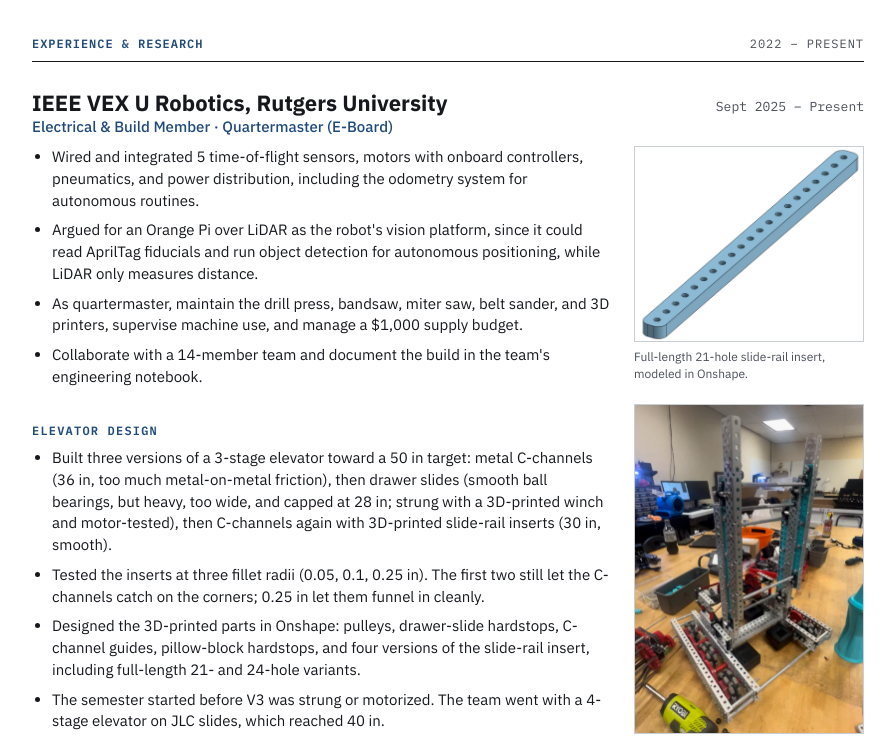
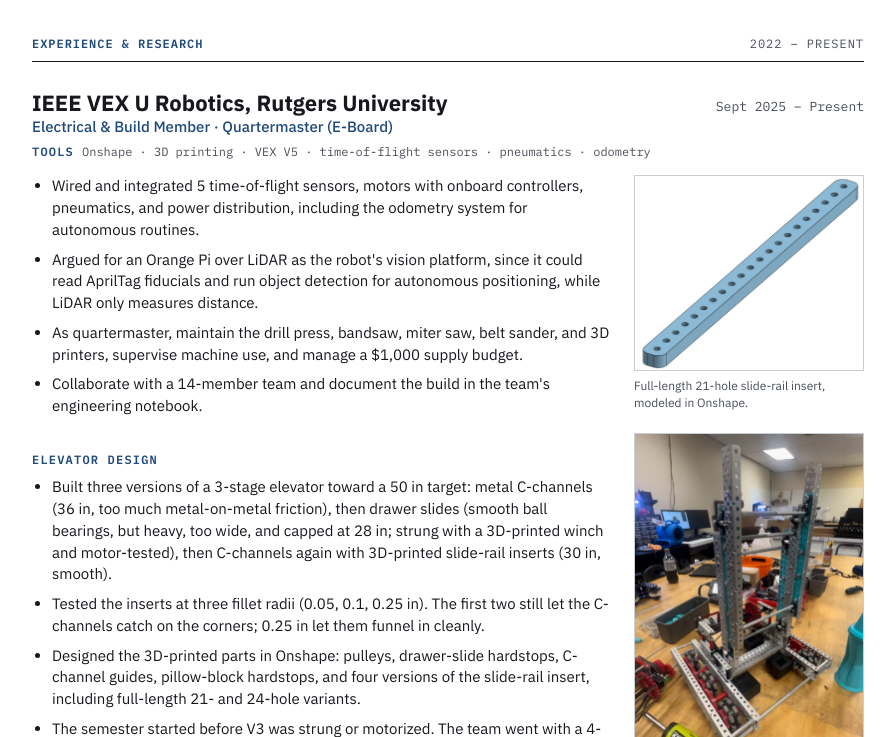
Before and after one commit to jerettdeguzman/jerettdeguzman.github.io, a plain HTML site: page experience.html in a window 1280 px wide. Shown: the part 63-800 px from the top of the page, without its empty margins (192-1087 px from the left). Drawn offline with Linux system fonts and the light colour scheme.

Commit message:
Add tools line to each project and VEX entry; add Java Programming to PCCC coursework

```diff
--- a/experience.html
+++ b/experience.html
@@ -39,6 +39,7 @@
         <span class="entry-date">Sept 2025 – Present</span>
       </div>
       <p class="entry-sub">Electrical &amp; Build Member · Quartermaster (E-Board)</p>
+      <p class="tools"><span class="tools-label">Tools</span>Onshape · 3D printing · VEX V5 · time-of-flight sensors · pneumatics · odometry</p>
 
       <!-- General bullets on the left, CAD render on the right -->
       <div class="entry-split">
--- a/styles.css
+++ b/styles.css
@@ -107,6 +107,23 @@ h1 {
   line-height: 1.5;
   color: var(--text-secondary);
 }
+
+/* Tools line under the challenge: "TOOLS  MATLAB · LTspice · ..." */
+.tools {
+  margin: 10px 0 0;
+  font-family: var(--font-mono);
+  font-size: 12px;
+  line-height: 1.6;
+  color: var(--text-muted);
+}
+.tools-label {
+  margin-right: 8px;
+  font-weight: 600;
+  text-transform: uppercase;
+  letter-spacing: 0.1em;
+  color: var(--accent);
+}
+.entry .tools { margin: -4px 0 14px; }  /* on the Experience page, sits under the role line */
 
 /* ---------- 6. Metric boxes: 4 across (2x2 on phones, see section 10) ---------- */
 .metrics {
```
Also changed, not shown: index.html (+1 -1 lines), projects/bandpass.html (+1 -0 lines), projects/crossover.html (+1 -0 lines), projects/current-supply.html (+1 -0 lines), projects/traffic-light.html (+1 -0 lines), projects/trajectory.html (+1 -0 lines).
